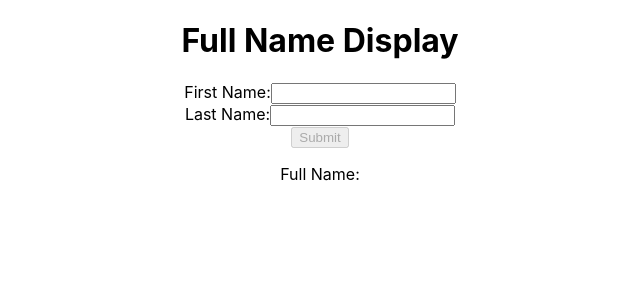
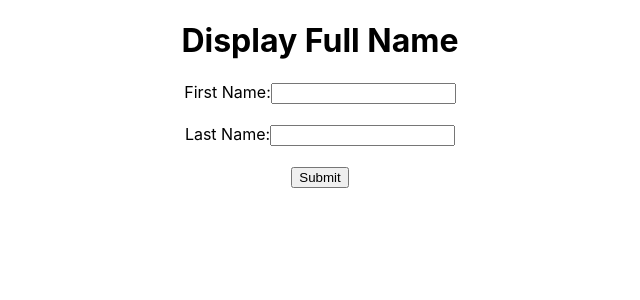
Before and after one commit to sanketdreja/xdisplayname, a React (Create React App) app: page / in a window 1280 px wide. Shown: the top 300 px of the page, without its empty margins (320-960 px from the left). Built offline with nearby package versions, Linux system fonts and the light colour scheme.

Commit message:
Test commit

```diff
--- a/src/NameForm.js
+++ b/src/NameForm.js
@@ -1,69 +1,54 @@
-import React, { useEffect, useState } from "react";
+import React, { useState } from "react";
 
-function NameForm() {
-  // Define state for the first name, last name, and full name
+const NameForm = () => {
+  // Declare state variables for first name, last name, and full name display
   const [firstName, setFirstName] = useState("");
   const [lastName, setLastName] = useState("");
   const [fullName, setFullName] = useState("");
 
   // Handle form submission
-  const handleSubmit = (e) => {
-    e.preventDefault();
-    // If either first or last name is empty, clear the fullName state
-    //
-    setFirstName("");
-    setLastName("");
-
-    if(!firstName || !lastName){
-      setFullName("");
+  const handleSubmit = (event) => {
+    event.preventDefault(); // Prevent form from submitting
+    // Display the full name if both fields are filled
+    if (firstName && lastName) {
+      setFullName(`Full Name: ${firstName} ${lastName}`);
     }
   };
 
-  // Handle first name input change
-  const handleFirstNameChange = (e) => {
-    setFirstName(e.target.value);
-  };
-
-  // Handle last name input change
-  const handleLastNameChange = (e) => {
-    setLastName(e.target.value);
-  };
-
-  useEffect(() => {
-    setFullName(`${firstName} ${lastName}`);
-  }, [firstName, lastName]);
   return (
     <div>
-      <h1>Full Name Display</h1>
+      <h1> Display Full Name</h1>
       <form onSubmit={handleSubmit}>
-        <div>
+        {/* Input field for first name */}
         <label htmlFor="firstName">First Name:</label>
         <input
           type="text"
           id="firstName"
           value={firstName}
-            onChange={handleFirstNameChange}
+          onChange={(e) => setFirstName(e.target.value)}
           required
         />
-        </div>
-        <div>
+        <br />
+        <br />
+        {/* Input field for last name */}
         <label htmlFor="lastName">Last Name:</label>
         <input
           type="text"
           id="lastName"
           value={lastName}
-            onChange={handleLastNameChange}
+          onChange={(e) => setLastName(e.target.value)}
           required
         />
-        </div>
-        <button type="submit" disabled={!firstName && !lastName}>
-          Submit
-        </button>
+        <br />
+        <br />
+        {/* Submit button */}
+        <button type="submit">Submit</button>
       </form>
 
-      {fullName && <p>Full Name: {fullName}</p>}
+      {/* Display the full name */}
+      <p>{fullName}</p>
     </div>
   );
-}
+};
 
 export default NameForm;
```
Lines whose indentation alone changed are shown as unchanged.
